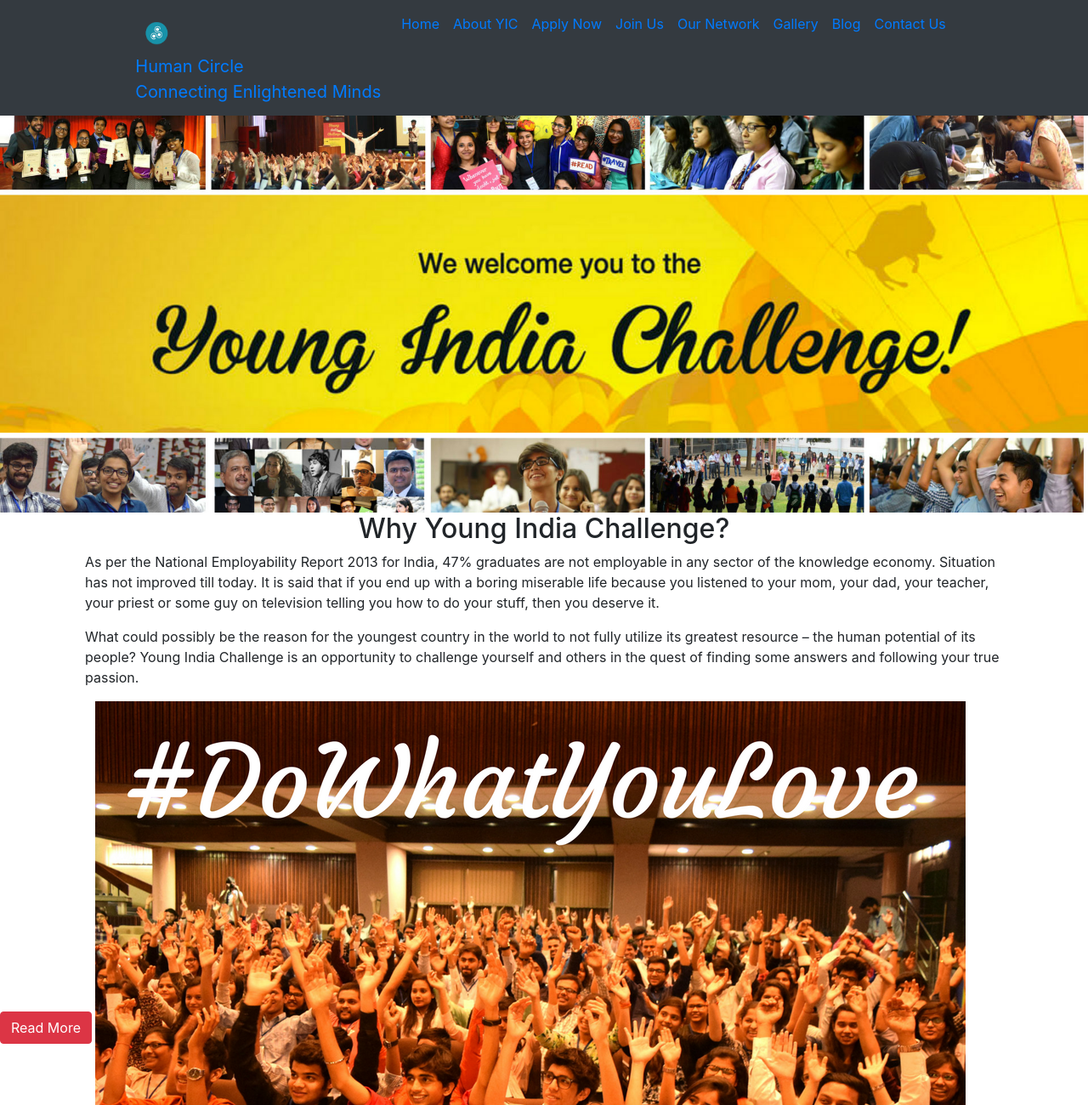
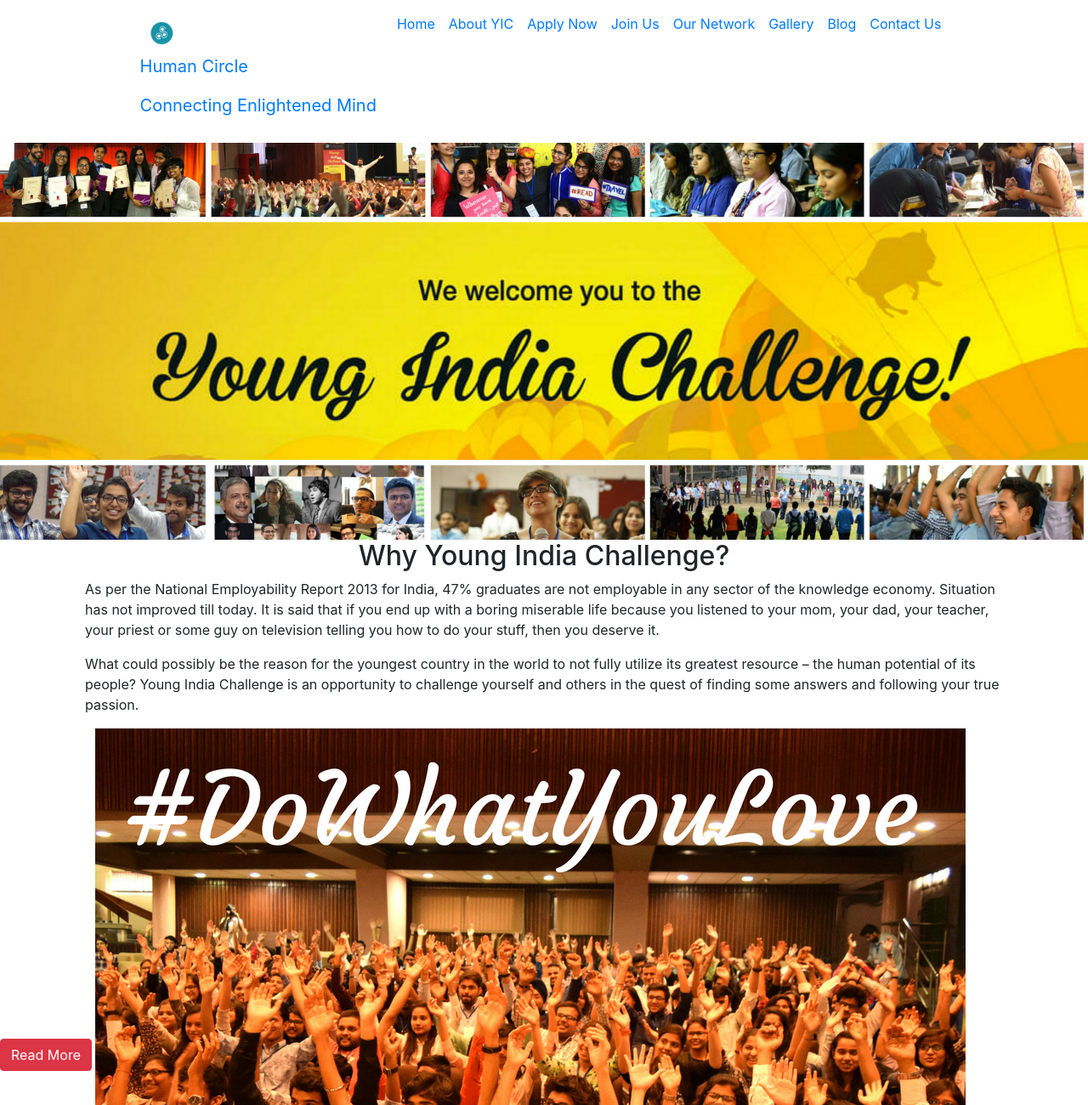
Before and after one commit to vaarigupta/young_india_challenge, a plain HTML site: page index.html in a window 1280 px wide. Shown: the top 1300 px of the page at 85% size. Drawn offline with nearby package versions, Linux system fonts and the light colour scheme.

Commit message:
modified

```diff
--- a/index.css
+++ b/index.css
@@ -0,0 +1,4 @@
+nav
+{
+    color:#000000;
+}
--- a/index.html
+++ b/index.html
@@ -1,19 +1,21 @@
 <html>
     <head>
-        <link rel ="stylesheet" href = "index.css">
+        <link rel ="stylesheet" type ="text/css" href = "index.css">
+
         <link rel="stylesheet" href="https://stackpath.bootstrapcdn.com/bootstrap/4.1.1/css/bootstrap.min.css" integrity="sha384-WskhaSGFgHYWDcbwN70/dfYBj47jz9qbsMId/iRN3ewGhXQFZCSftd1LZCfmhktB" crossorigin="anonymous">
     </head>
     <body>
-            <nav class="navbar navbar-expand-sm justify-content-center bg-dark">
+            <nav class="navbar  navbar-expand-sm justify-content-center ">
 
-                    <!-- Links -->
+
                     <ul class="navbar-nav">
                         <li>
                                 <a class="navbar-brand" href="#">
+                                    <div>
                                         <img src="humancircle-small.png" alt="Logo" style="width:50px;">
-                                        <figcaption>Human Circle</figcaption>
-                                        <figcaption>Connecting Enlightened Minds</figcaption>
-
+                                        <p id="1">Human Circle</p>
+                                        <p id="2">Connecting Enlightened Mind</p>
+                                    </div>
                                       </a>
                         </li>
                       <li class="nav-item">
@@ -55,7 +57,7 @@
                         </div>
 
                   </div>
-                  <button type="button" class="btn btn-danger btn-large ">Read More</button>
+                 <a href="http://youngindiachallenge.com/about-yic/"><button type="button" class="btn btn-danger btn-large ">Read More</button> </a>
                   <img src ="DoWhatYouLove-5.32.52-PM.png" alt = "Young_india" class="img-fluid">
                   <section class ="bg-dark">
                       <div>
@@ -70,7 +72,7 @@
                            <p>
                                 After speaking to thousands of young people from diverse groups and backgrounds, we believe that we have reached a point in our development where the new generation is demanding a dynamic education, corporate and social system that allows them to do what they love. There is a need to create a transformational culture that allows people to reach their fullest potential and be truly happy and content with the work they do and how they live their life
                             </p>
-                            <button type="button" class="btn btn-danger btn-large ">Apply Now</button>
+                            <a href="http://youngindiachallenge.com/apply-now/"><button type="button" class="btn btn-danger btn-large ">Apply Now</button> </a>
                        </div>
 
                       </section>
@@ -96,7 +98,7 @@
                                     </p>
 
                                     </div>
-                                    <button type="button" class="btn btn-danger btn-large ">See More</button>
+                                    <a href="http://youngindiachallenge.com/mentors-speakers/"> <button type="button" class="btn btn-danger btn-large ">See More</button></a>
                       </section>
 
 
```
